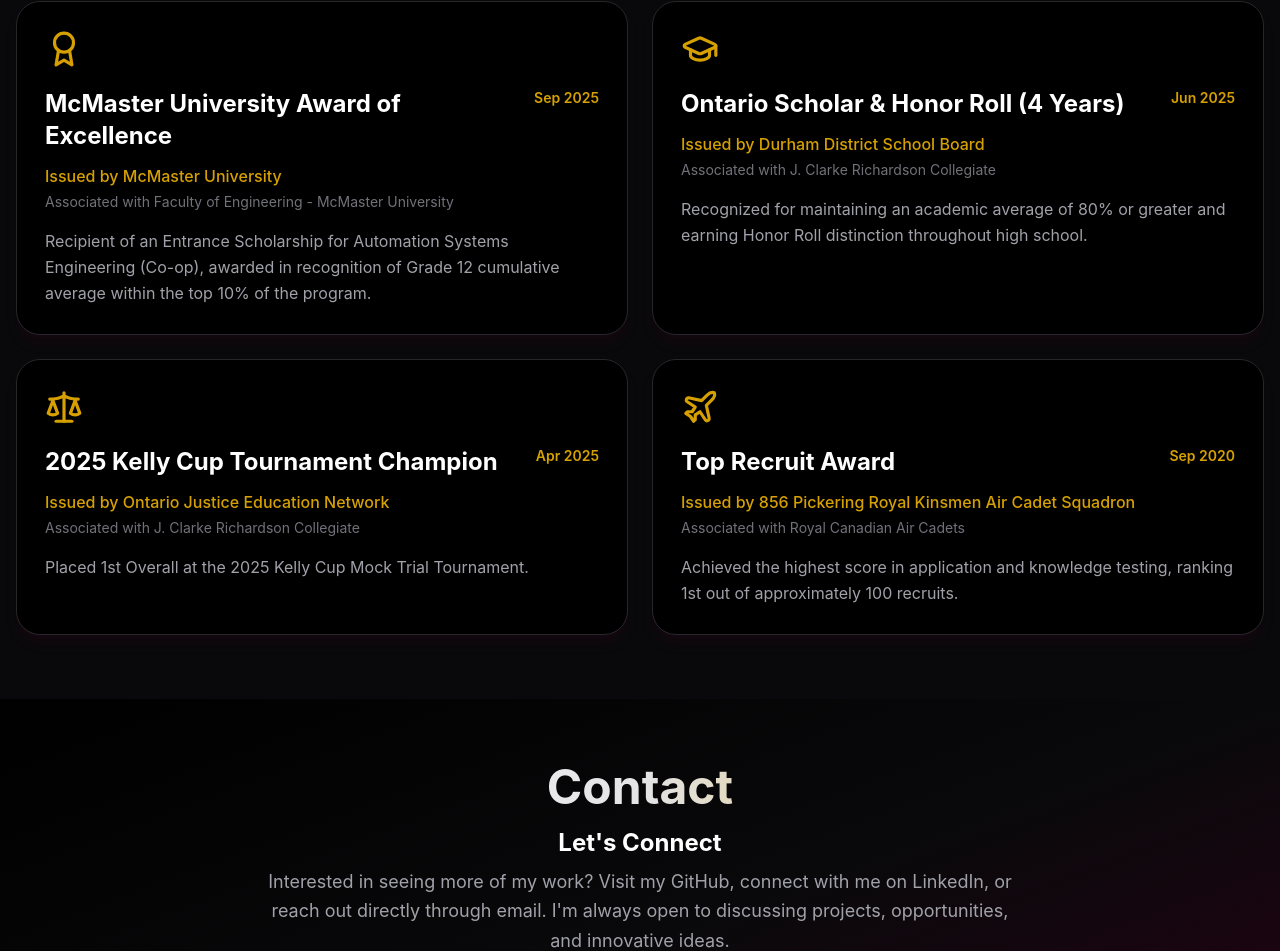
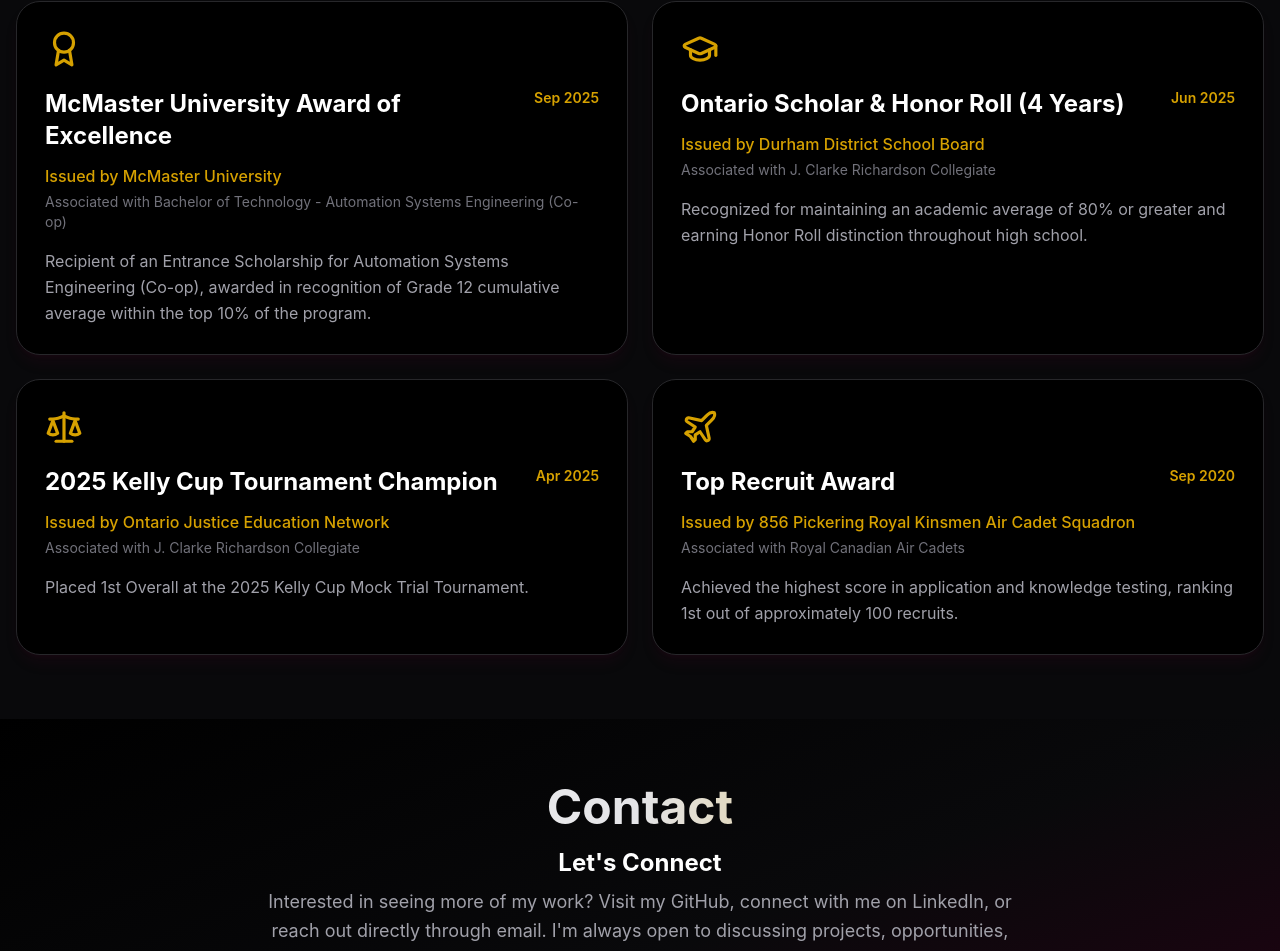
Before and after one commit to atharva1567/Personal-Portfolio, a Next.js app: page / in a window 1280 px wide. Shown: the part 8059-9010 px from the top of the page. Built offline with nearby package versions, Linux system fonts and the light colour scheme; no server answers; the database is empty.

Commit message:
Update McMaster award details

```diff
--- a/components/achievements-section.jsx
+++ b/components/achievements-section.jsx
@@ -9,7 +9,7 @@ export default function AchievementsSection() {
       title: "McMaster University Award of Excellence",
       issuer: "McMaster University",
       date: "Sep 2025",
-      association: "Faculty of Engineering - McMaster University",
+      association: "Bachelor of Technology - Automation Systems Engineering (Co-op)",
       description:
         "Recipient of an Entrance Scholarship for Automation Systems Engineering (Co-op), awarded in recognition of Grade 12 cumulative average within the top 10% of the program.",
     },
```
